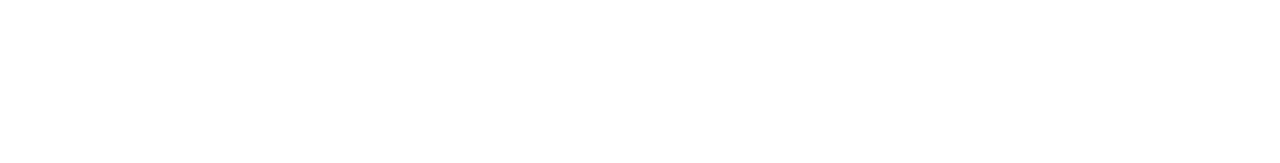
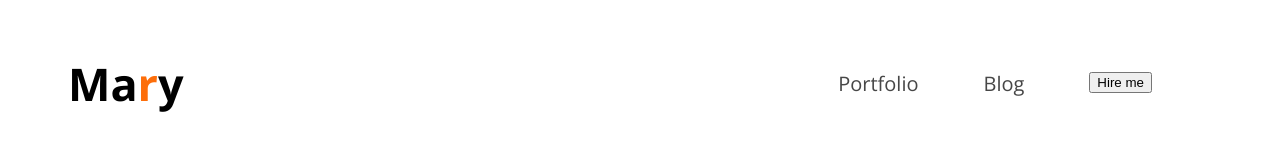
Before and after one commit to MarufShadat/today-web-, a plain HTML site: page index.html in a window 1280 px wide. Drawn offline with nearby package versions, Linux system fonts and the light colour scheme.

Commit message:
second commit

```diff
--- a/index.html
+++ b/index.html
@@ -4,8 +4,21 @@
     <meta charset="UTF-8">
     <meta name="viewport" content="width=\, initial-scale=1.0">
     <title>first assinment</title>
+    <link rel="preconnect" href="https://fonts.googleapis.com">
+<link rel="preconnect" href="https://fonts.gstatic.com" crossorigin>
+<link href="https://fonts.googleapis.com/css2?family=Open+Sans:ital,wght@0,300..800;1,300..800&display=swap" rel="stylesheet">
+<link rel="stylesheet" href="styles/portfolio.css">
 </head>
-<body>
-
+<body class="open-sans-normal">
+    <header>
+        <nav>
+            <h3 class="size">Ma<span class="color">r</span>y</h3>
+            <ul>
+                <li><a href="" class="dark">Portfolio</a></li>
+                <li><a href =""  class="dark">Blog</a></li>
+                <li><a href=""><button>Hire me</button></a></li>
+            </ul>
+        </nav>
+    </header>
 </body>
 </html>
--- /dev/null
+++ b/styles/portfolio.css
@@ -0,0 +1,39 @@
+
+.open-sans-normal {
+  font-family: "Open Sans", sans-serif;
+  font-optical-sizing: auto;
+  font-weight: <weight>;
+  font-style: normal;
+  font-variation-settings:
+    "wdth" 100;
+}
+
+nav {
+    display: flex;
+    margin-top: 20px 20px;
+    align-items: center;
+}
+nav, ul ,li {
+    list-style: none;
+    display: flex;
+    gap: 25px;
+    justify-content: space-between;
+    margin-right: 40px;
+
+}
+
+
+
+.size {
+    font-size: 45px;
+    margin-left: 60px ;
+}
+.color {
+    color: #FD6E0A;
+
+}
+.dark {
+    color: #474747;
+    text-decoration: none;
+    font-size: 20px;
+}
```
